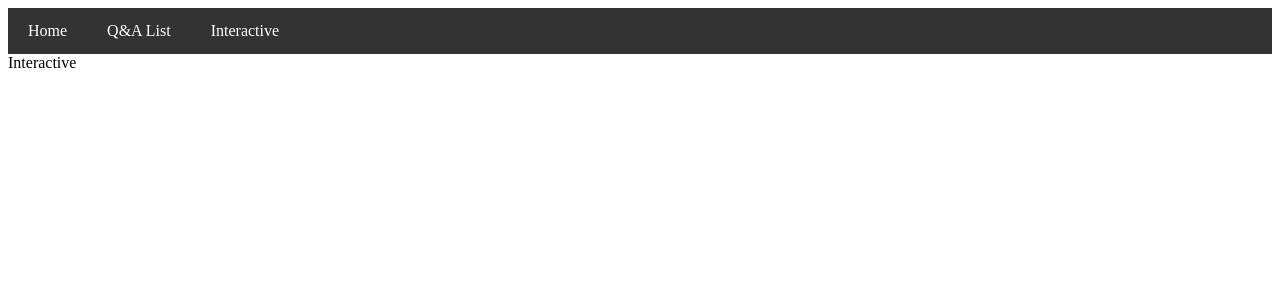
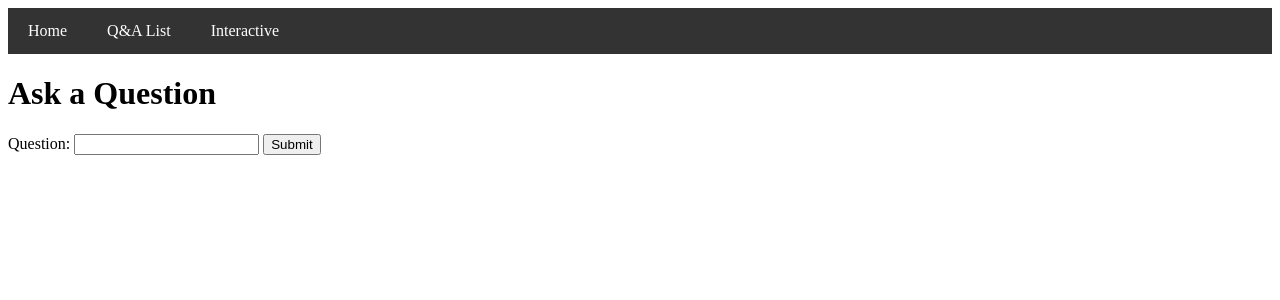
Before and after one commit to nehamadadi/flask, a Flask app: page /interactive in a window 1280 px wide. Shown: the top 300 px of the page. Run offline with Flask 3, Linux system fonts and the light colour scheme.

Commit message:
interactive commit

```diff
--- a/main.py
+++ b/main.py
@@ -1,23 +1,51 @@
-from flask import Flask, render_template
+from flask import Flask, render_template, request, flash, redirect, url_for, session
+import pandas as pd
 
-import pandas as pd
+app = Flask(__name__)
+app.secret_key = '398f0f8f2e664dbcafd8e70ef92386d9'
+
 csv_file_path = 'data/qa_pairs.csv'
 df = pd.read_csv(csv_file_path)
 qa_pairs = list(df.itertuples(index=False, name=None))
 
-app = Flask(__name__)
-
 @app.route("/")
 def homepage():
-  return render_template("homepage.html")
+    return render_template("homepage.html")
 
-@app.route("/q&aList")
-def qalist():
-  return render_template("qalist.html", qa_pairs=qa_pairs)
+@app.route("/qa_list")
+def qa_list():
+    return render_template("qalist.html", qa_pairs=qa_pairs)
 
-@app.route("/interactive")
+@app.route("/interactive", methods=['GET', 'POST'])
 def interactive():
-  return render_template("interactive.html")
+    if request.method == 'POST':
+        user_question = request.form['question'].lower().strip()
+        user_question_set = set(user_question.split())
+
+        found_answer = ""
+        max_keyword_matches = 0
+
+        for qa_pair in qa_pairs:
+            stored_question, stored_answer = qa_pair
+            question_set = set(stored_question.lower().strip().split())
+            keyword_matches = user_question_set.intersection(question_set)
+
+            if len(keyword_matches) > max_keyword_matches:
+                max_keyword_matches = len(keyword_matches)
+                found_answer = stored_answer
+
+        if found_answer:
+            session['answer'] = found_answer
+            print("Answer saved to session:", found_answer)
+        else:
+            flash("Sorry, I couldn't find an answer to your question.")
+
+        return redirect(url_for('interactive'))
+
+    answer = session.pop('answer', None) if 'answer' in session else None
+    print("Answer retrieved from session:", answer)
+
+    return render_template("interactive.html", answer=answer)
 
 if __name__ == '__main__':
-  app.run(host='0.0.0.0', debug = True)
+    app.run(host='0.0.0.0', debug=True)
--- a/templates/interactive.html
+++ b/templates/interactive.html
@@ -5,7 +5,21 @@
     <link rel="stylesheet" href="{{ url_for('static', filename='css/interactive.css') }}">
 </head>
 <body>
-  {% include 'navbar.html' %}
-    Interactive
+    {% include 'navbar.html' %}
+    <h1>Ask a Question</h1>
+    <form action="{{ url_for('interactive') }}" method="post">
+        <label for="question">Question:</label>
+        <input type="text" id="question" name="question" required>
+        <button type="submit">Submit</button>
+    </form>
+    <div>
+        {% if answer %}
+            <h2>Answer:</h2>
+            <p>{{ answer }}</p>
+        {% endif %}
+        {% for message in get_flashed_messages() %}
+            <p>{{ message }}</p>
+        {% endfor %}
+    </div>
 </body>
 </html>
--- a/templates/navbar.html
+++ b/templates/navbar.html
@@ -7,7 +7,7 @@
 <body>
     <div id="navbar">
         <a href="{{ url_for('homepage') }}">Home</a>
-        <a href="{{ url_for('qalist') }}">Q&A List</a>
+        <a href="{{ url_for('qa_list') }}">Q&A List</a>
         <a href="{{ url_for('interactive') }}">Interactive</a>
     </div>
 </body>
```
Also changed, not shown: static/css/interactive.css (added).
